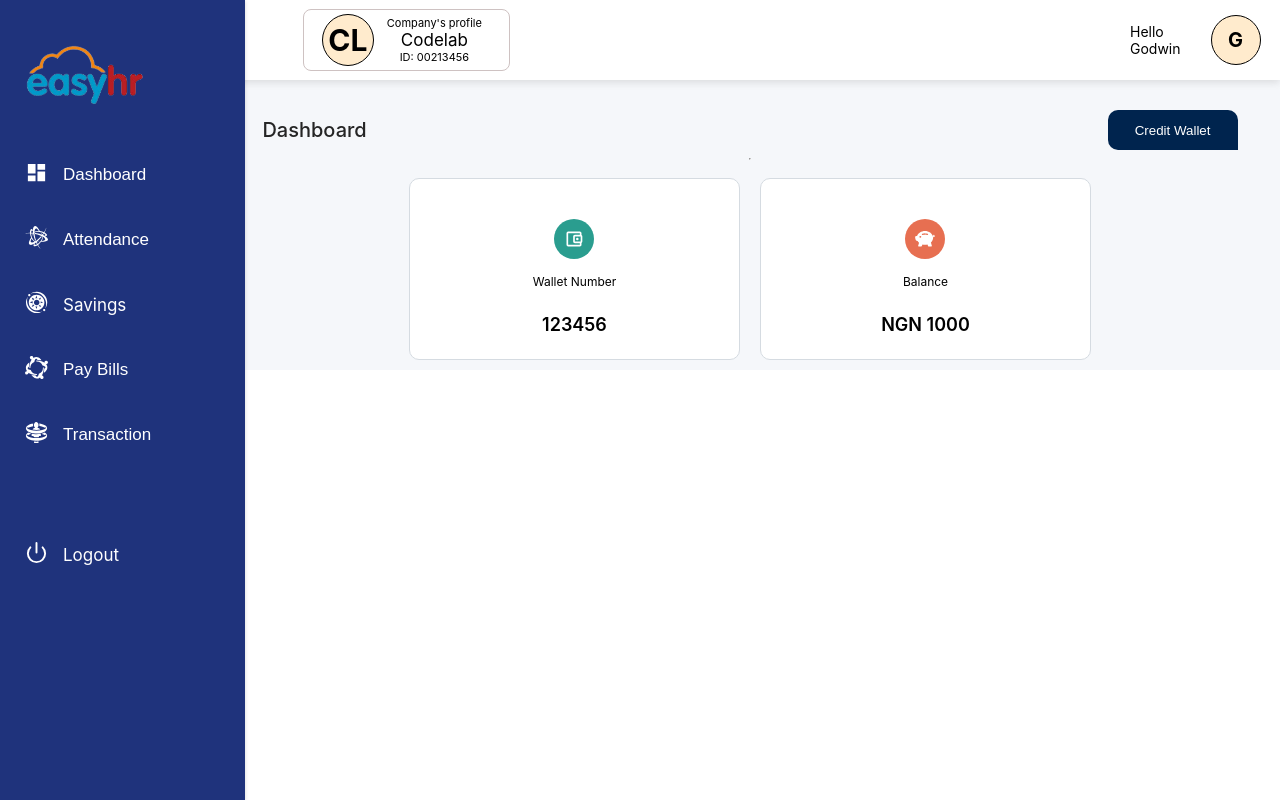
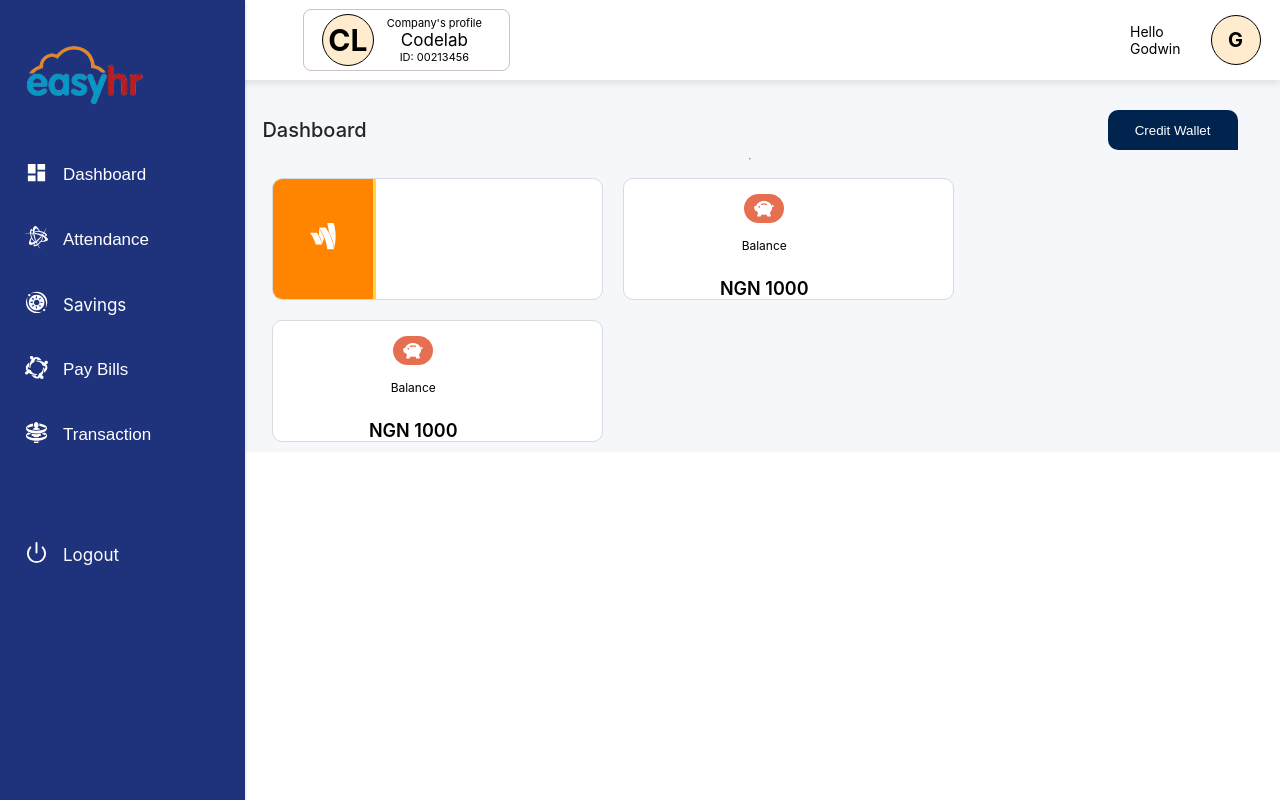
Before and after one commit to OgbuEsther/Easy_HR_FE2, a React (Create React App) app: page /staffdashboard in a window 1280 px wide. Built offline with nearby package versions, Linux system fonts and the light colour scheme.

Commit message:
card changes

```diff
--- a/src/pages/Cards.tsx
+++ b/src/pages/Cards.tsx
@@ -10,7 +10,7 @@ import { AiOutlineClose } from "react-icons/ai"
 import { MdOutlineAccountBalanceWallet } from "react-icons/md";
 import { BsFillPiggyBankFill, BsTelephoneFill, BsDatabase } from "react-icons/bs";
 import Airtels from './Airtels'
-import CardProps from './CardProps'
+import {FaGoogleWallet} from "react-icons/fa"
 
 const Cards = () => {
       const [showAirtel, setShowAirtel] = React.useState(false);
@@ -32,20 +32,26 @@ const Cards = () => {
   return (
       <Container>
           <Card>
+            <Left>
+              <Icos><FaGoogleWallet /></Icos>
+              </Left>
+          </Card>
+
+          <Card>
               <CardHold>
                   <IconHold
                       style={{
-              backgroundColor: "#2a9d8f",
+              backgroundColor: "#e76f51",
             }}
             >
-                    <MdOutlineAccountBalanceWallet />
+                    <BsFillPiggyBankFill />
                   </IconHold>
-                  <CardTitle>Wallet Number </CardTitle>
-                  <CardInfo>123456 </CardInfo>
+                  <CardTitle>Balance </CardTitle>
+                  <CardInfo>NGN 1000 </CardInfo>
               </CardHold>
-          </Card>
+      </Card>
 
-          <Card>
+      <Card>
               <CardHold>
                   <IconHold
                       style={{
@@ -151,6 +157,20 @@ const Cards = () => {
 }
 
 export default Cards
+const Icos = styled.div`
+  color: #fff;
+  font-size: 30px;
+`
+const Left = styled.div`
+  width: 100px;
+  height: 100%;
+  background-color: #FF8400;
+  border-right: 3px solid #FFD93D;
+  display: flex;
+  align-items: center;
+  flex-direction: column;
+  justify-content: center;
+`
 const Title = styled.div`
 display: flex;
 align-items: center;
@@ -315,18 +335,17 @@ const CardHold = styled.div`
 `;
 
 const Card = styled.div`
-  height: 180px;
+  height: 120px;
   width: 329px;
   background-color: #fff;
   border-radius: 3px;
   border-bottom: 2px solid #0d71fa;
   display: flex;
-  justify-content: center;
-  align-items: center;
   border: 1px solid #D5DBE1;
   margin: 10px;
   border-radius: 10px;
   cursor: pointer;
+  overflow: hidden;
 
   @media (max-width: 1024px) {
     width: 320px;
```
